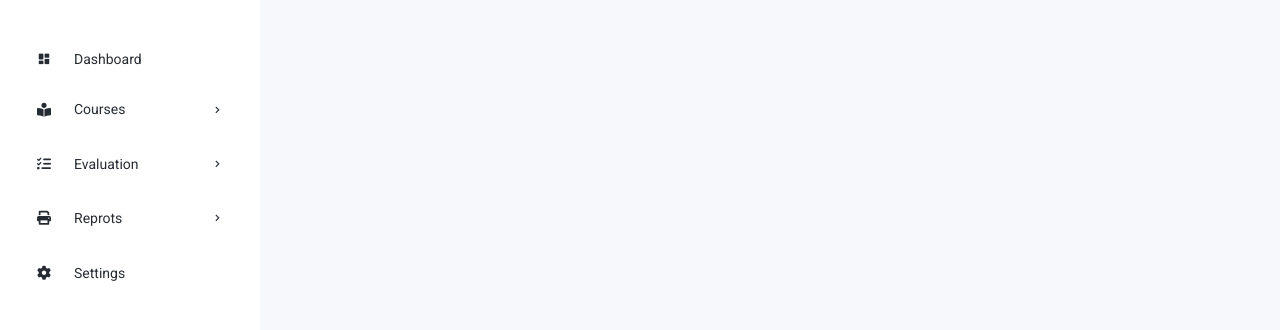
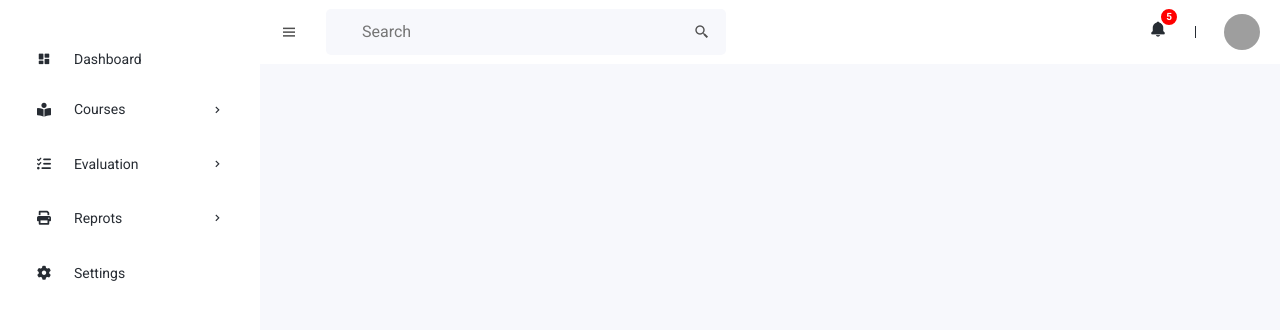
Before and after one commit to ShahparanRifat07/TEVAL360, a Django app: template templates/base.html in a window 1280 px wide. Shown: the top 330 px of the page. Run offline with Django 4.2, Linux system fonts and the light colour scheme; the template is opened without the code that fills it, so the values that code supplies are empty; some libraries are stand-ins or nearby versions; grey boxes are pictures that could not be loaded.

Commit message:
added navbar in base html

```diff
--- a/static/css/main.css
+++ b/static/css/main.css
@@ -160,3 +160,152 @@ li {
 
 
 /* SIDEBAR */
+
+
+/* CONTENT */
+
+
+#content {
+    position: relative;
+    width: calc(100% - 260px);
+    left: 260px;
+    transition: all .3s ease;
+}
+
+.hide+#content {
+    width: calc(100% - 60px);
+    left: 60px;
+}
+
+
+
+/* NAVBAR */
+
+nav {
+    background: var(--white);
+    height: 64px;
+    padding: 0 20px;
+    display: flex;
+    align-items: center;
+    grid-gap: 28px;
+}
+
+nav .toggle-sidebar {
+    font-size: 18px;
+    cursor: pointer;
+}
+
+nav form {
+    max-width: 400px;
+    width: 100%;
+    margin-right: auto;
+}
+
+nav .form-group {
+    position: relative;
+}
+
+nav .form-group input {
+    width: 100%;
+    background-color: var(--gray);
+    border-radius: 5px;
+    border: none;
+    outline: none;
+    padding: 10px 36px 10px 36px;
+    transition: all .3s ease;
+}
+
+nav .form-group input:focus {
+    box-shadow: 0 0 0 1px var(--purple);
+}
+
+
+nav .form-group .icon {
+    position: absolute;
+    top: 50%;
+    transform: translateY(-50%);
+    right: 16px;
+}
+
+nav .nav-link {
+    position: relative;
+
+}
+
+nav .nav-link .icon {
+    font-size: 18px;
+    color: var(--light-dark);
+}
+
+nav .nav-link .badge {
+    position: absolute;
+    top: -12px;
+    right: -12px;
+    width: 20px;
+    height: 20px;
+    border-radius: 50%;
+    border: 2px solid var(--white);
+    background: red;
+    display: flex;
+    justify-content: center;
+    align-items: center;
+    color: var(--white);
+    font-size: 10px;
+    font-weight: 700;
+}
+
+nav .divider {
+    width: 1px;
+    background: var(--light-dark);
+    height: 12px;
+    display: block;
+}
+
+nav .profile {
+    position: relative;
+}
+
+nav .profile img {
+    width: 36px;
+    height: 36px;
+    border-radius: 50%;
+    object-fit: cover;
+    cursor: pointer;
+}
+
+nav .profile .profile-link {
+    position: absolute;
+    top: calc(100% + 10px);
+    right: 0;
+    background: var(--white);
+    padding: 10px 0;
+    box-shadow: 4px 4px 16px rgba(0, 0, 0, .1);
+    border-radius: 10px;
+    width: 160px;
+    opacity: 0;
+    pointer-events: none;
+    transition: all .3s ease;
+    z-index: 1;
+}
+
+nav .profile .profile-link.show {
+    opacity: 1;
+    pointer-events: visible;
+    top: 100%;
+}
+
+nav .profile .profile-link a {
+    padding: 10px 16px;
+    display: flex;
+    grid-gap: 10px;
+    font-size: 14px;
+    color: var(--light-dark);
+    align-items: center;
+    transition: all .3s ease;
+}
+
+nav .profile .profile-link a:hover {
+    background: var(--purple);
+}
+
+/* NAVBAR */
--- a/templates/base.html
+++ b/templates/base.html
@@ -112,6 +112,47 @@
         </section>
         <!-- SIDEBAR -->
 
+
+            <!-- NAVBAR -->
+    <section id="content">
+        <nav>
+            <i class="bx bx-menu toggle-sidebar"></i>
+            <form action="">
+                <div class="form-group">
+                    <input type="text" placeholder="Search" />
+                    <i class="bx bx-search-alt-2 icon"></i>
+                </div>
+            </form>
+            <a href="#" class="nav-link">
+                <i class="bx bxs-bell icon"></i>
+                <span class="badge">5</span>
+            </a>
+
+            <span class="divider"></span>
+            <div class="profile">
+                <img src="https://www.leisureopportunities.co.uk/images/995586_746594.jpg" alt="" />
+                <ul class="profile-link">
+                    <li>
+                        <a href=""><i class="bx bxs-user-circle icon"></i>Profile</a>
+                    </li>
+                    <li>
+                        <a href=""><i class="bx bxs-user-circle icon"></i>Profile</a>
+                    </li>
+                    <li>
+                        <a href="{% url 'stakeholder:logout' %}"><i class="bx bxs-user-circle icon"></i>Logout</a>
+                    </li>
+                </ul>
+            </div>
+        </nav>
+
+
+        {% block content %}
+        {% endblock %}
+
+    </section>
+
+    <!-- NAVBAR -->
+
     <script src="https://cdn.jsdelivr.net/npm/apexcharts"></script>
     <script type="text/javascript" src="{% static 'js/main.js' %}"></script>
 
```
